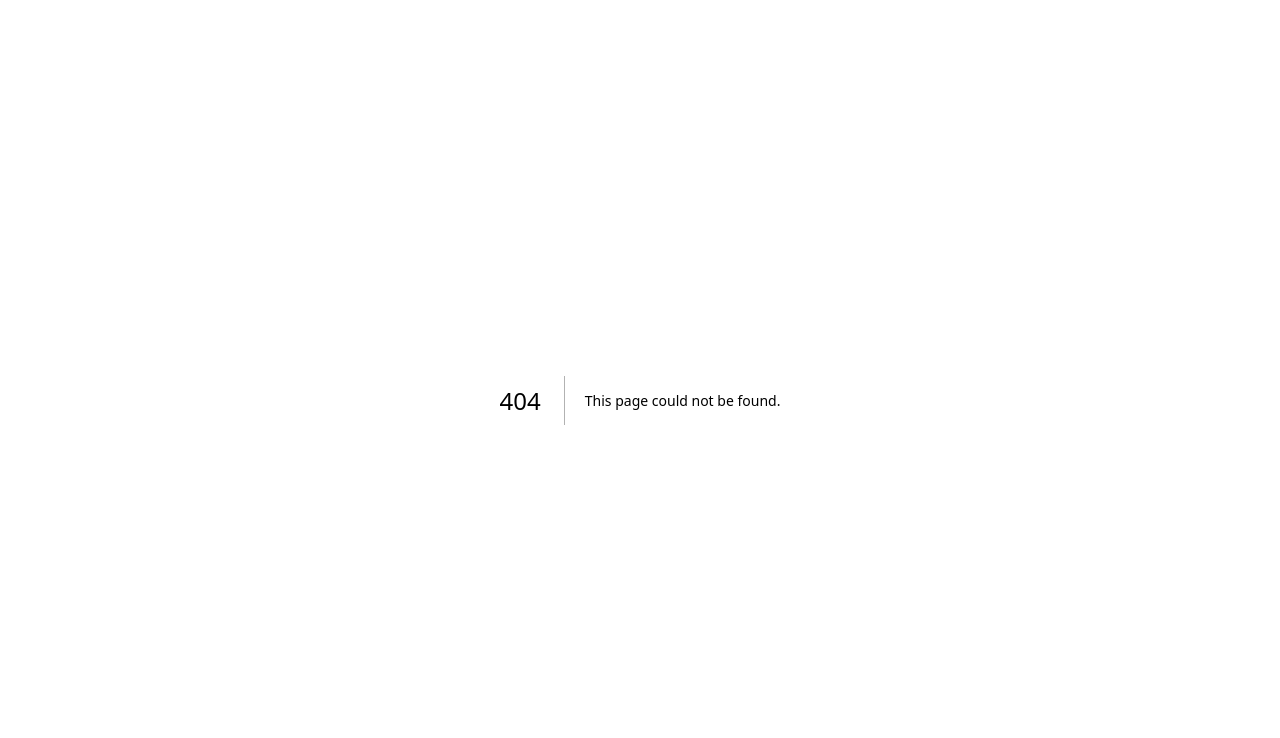
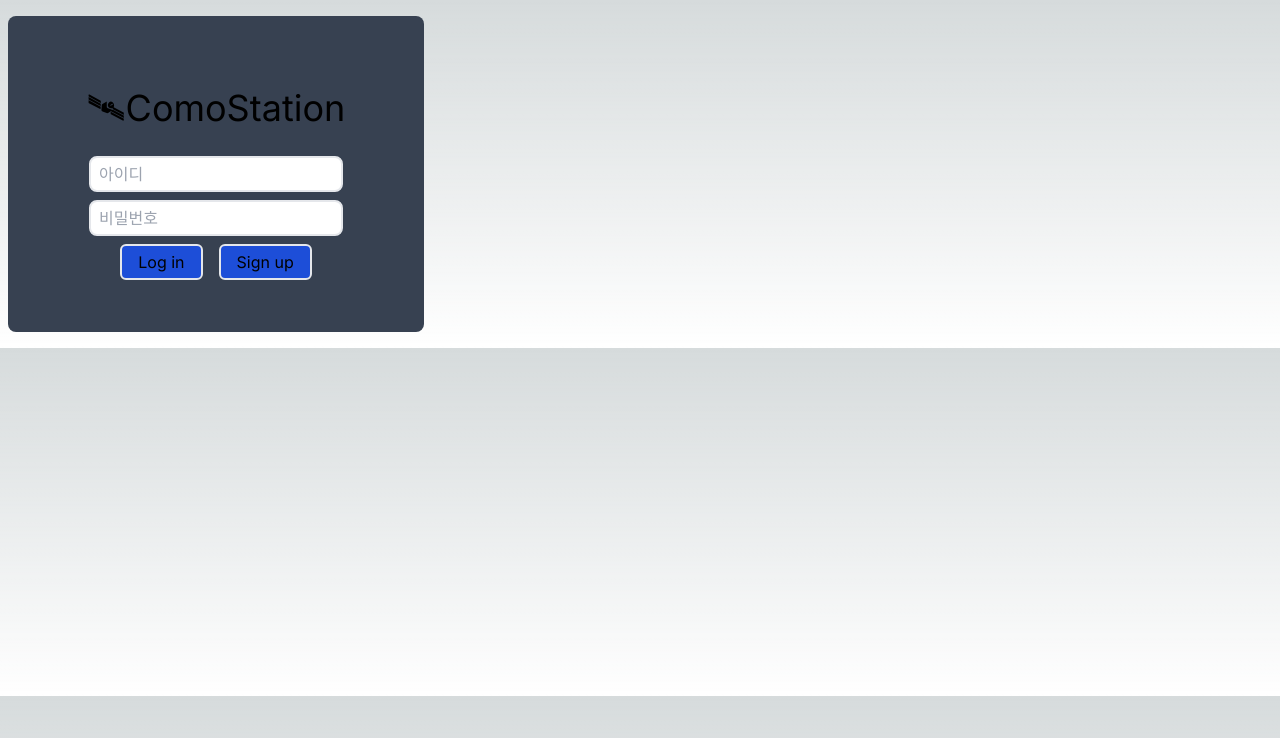
Before and after one commit to xchxn/ComoStation, a Next.js app in the folder comofront/: page /dashboard/auth in a window 1280 px wide. Before the commit this address had no page. Shown: the top 738 px of the page. Built offline with nearby package versions, Linux system fonts and the light colour scheme.

Commit message:
some changes nextjs

```diff
--- /dev/null
+++ b/comofront/src/app/dashboard/auth/page.tsx
@@ -0,0 +1,37 @@
+import { useEffect } from "react";
+
+function Login(){
+
+  return (
+    <ul>
+      <li className="grid box-content h-128 w-80 bg-gray-700 mx-2 rounded-lg my-4 justify-items-center overflow-hidden place-items-start p-6 py-8 sm:p-8 lg:p-12">
+        <h1 className="my-6 text-4xl">🛰ComoStation</h1>
+        <div>
+            <input
+                className="mx-2 my-1 px-2 py-1 border-2 border-solid rounded-lg"
+                type="id"
+                id="id"
+                name="id"
+                placeholder="아이디"
+                title="아이디"
+                />
+        </div>
+        <div>
+            <input
+                className="mx-2 my-1 px-2 py-1 border-2 border-solid rounded-lg"
+                type="password"
+                id="pw"
+                name="pw"
+                placeholder="비밀번호"
+                title="비밀번호"
+                />
+        </div>
+        <div>
+            <button className="mx-2 my-1 border-2 border-solid rounded-md bg-blue-700 px-4 py-1"> Log in</button>
+            <button className="mx-2 my-1 border-2 border-solid rounded-md bg-blue-700 px-4 py-1"> Sign up</button>
+        </div>
+      </li>
+    </ul>
+  );
+}
+export default Login
--- /dev/null
+++ b/comofront/src/app/dashboard/layout.tsx
@@ -0,0 +1,14 @@
+export default function DashboardLayout({
+    children, // will be a page or nested layout
+  }: {
+    children: React.ReactNode
+  }) {
+    return (
+      <section>
+        {/* Include shared UI here e.g. a header or sidebar */}
+        <nav></nav>
+
+        {children}
+      </section>
+    )
+  }
--- /dev/null
+++ b/comofront/src/app/dashboard/page.tsx
@@ -0,0 +1,4 @@
+// `app/dashboard/page.tsx` is the UI for the `/dashboard` URL
+export default function Page() {
+    return <h1>Hello, Dashbasdfsdfoard Page!</h1>
+  }
--- a/comofront/src/app/globals.css
+++ b/comofront/src/app/globals.css
@@ -31,3 +31,20 @@ body {
     text-wrap: balance;
   }
 }
+
+.panel_wrap {
+  position: relative;
+  height: 100%;
+  letter-spacing: -.5px;
+  z-index: 3;
+  margin-top: -8px;
+}
+.panel_inner {
+  padding: 20px 28px;
+}
+.panel_item {
+  border: 1px solid #c6c6c6;
+  border-radius: 6px;
+  background-color: #fff;
+  box-shadow: 0 5px 8px 0 rgba(68,68,68,.04);
+}
--- a/comofront/src/app/page.tsx
+++ b/comofront/src/app/page.tsx
@@ -1,113 +1,3 @@
-import Image from "next/image";
-
-export default function Home() {
-  return (
-    <main className="flex min-h-screen flex-col items-center justify-between p-24">
-      <div className="z-10 max-w-5xl w-full items-center justify-between font-mono text-sm lg:flex">
-        <p className="fixed left-0 top-0 flex w-full justify-center border-b border-gray-300 bg-gradient-to-b from-zinc-200 pb-6 pt-8 backdrop-blur-2xl dark:border-neutral-800 dark:bg-zinc-800/30 dark:from-inherit lg:static lg:w-auto  lg:rounded-xl lg:border lg:bg-gray-200 lg:p-4 lg:dark:bg-zinc-800/30">
-          Get started by editing&nbsp;
-          <code className="font-mono font-bold">src/app/page.tsx</code>
-        </p>
-        <div className="fixed bottom-0 left-0 flex h-48 w-full items-end justify-center bg-gradient-to-t from-white via-white dark:from-black dark:via-black lg:static lg:h-auto lg:w-auto lg:bg-none">
-          <a
-            className="pointer-events-none flex place-items-center gap-2 p-8 lg:pointer-events-auto lg:p-0"
-            href="https://vercel.com?utm_source=create-next-app&utm_medium=appdir-template&utm_campaign=create-next-app"
-            target="_blank"
-            rel="noopener noreferrer"
-          >
-            By{" "}
-            <Image
-              src="/vercel.svg"
-              alt="Vercel Logo"
-              className="dark:invert"
-              width={100}
-              height={24}
-              priority
-            />
-          </a>
-        </div>
-      </div>
-
-      <div className="relative flex place-items-center before:absolute before:h-[300px] before:w-full sm:before:w-[480px] before:-translate-x-1/2 before:rounded-full before:bg-gradient-radial before:from-white before:to-transparent before:blur-2xl before:content-[''] after:absolute after:-z-20 after:h-[180px] after:w-full sm:after:w-[240px] after:translate-x-1/3 after:bg-gradient-conic after:from-sky-200 after:via-blue-200 after:blur-2xl after:content-[''] before:dark:bg-gradient-to-br before:dark:from-transparent before:dark:to-blue-700 before:dark:opacity-10 after:dark:from-sky-900 after:dark:via-[#0141ff] after:dark:opacity-40 before:lg:h-[360px] z-[-1]">
-        <Image
-          className="relative dark:drop-shadow-[0_0_0.3rem_#ffffff70] dark:invert"
-          src="/next.svg"
-          alt="Next.js Logo"
-          width={180}
-          height={37}
-          priority
-        />
-      </div>
-
-      <div className="mb-32 grid text-center lg:max-w-5xl lg:w-full lg:mb-0 lg:grid-cols-4 lg:text-left">
-        <a
-          href="https://nextjs.org/docs?utm_source=create-next-app&utm_medium=appdir-template&utm_campaign=create-next-app"
-          className="group rounded-lg border border-transparent px-5 py-4 transition-colors hover:border-gray-300 hover:bg-gray-100 hover:dark:border-neutral-700 hover:dark:bg-neutral-800/30"
-          target="_blank"
-          rel="noopener noreferrer"
-        >
-          <h2 className={`mb-3 text-2xl font-semibold`}>
-            Docs{" "}
-            <span className="inline-block transition-transform group-hover:translate-x-1 motion-reduce:transform-none">
-              -&gt;
-            </span>
-          </h2>
-          <p className={`m-0 max-w-[30ch] text-sm opacity-50`}>
-            Find in-depth information about Next.js features and API.
-          </p>
-        </a>
-
-        <a
-          href="https://nextjs.org/learn?utm_source=create-next-app&utm_medium=appdir-template-tw&utm_campaign=create-next-app"
-          className="group rounded-lg border border-transparent px-5 py-4 transition-colors hover:border-gray-300 hover:bg-gray-100 hover:dark:border-neutral-700 hover:dark:bg-neutral-800/30"
-          target="_blank"
-          rel="noopener noreferrer"
-        >
-          <h2 className={`mb-3 text-2xl font-semibold`}>
-            Learn{" "}
-            <span className="inline-block transition-transform group-hover:translate-x-1 motion-reduce:transform-none">
-              -&gt;
-            </span>
-          </h2>
-          <p className={`m-0 max-w-[30ch] text-sm opacity-50`}>
-            Learn about Next.js in an interactive course with&nbsp;quizzes!
-          </p>
-        </a>
-
-        <a
-          href="https://vercel.com/templates?framework=next.js&utm_source=create-next-app&utm_medium=appdir-template&utm_campaign=create-next-app"
-          className="group rounded-lg border border-transparent px-5 py-4 transition-colors hover:border-gray-300 hover:bg-gray-100 hover:dark:border-neutral-700 hover:dark:bg-neutral-800/30"
-          target="_blank"
-          rel="noopener noreferrer"
-        >
-          <h2 className={`mb-3 text-2xl font-semibold`}>
-            Templates{" "}
-            <span className="inline-block transition-transform group-hover:translate-x-1 motion-reduce:transform-none">
-              -&gt;
-            </span>
-          </h2>
-          <p className={`m-0 max-w-[30ch] text-sm opacity-50`}>
-            Explore starter templates for Next.js.
-          </p>
-        </a>
-
-        <a
-          href="https://vercel.com/new?utm_source=create-next-app&utm_medium=appdir-template&utm_campaign=create-next-app"
-          className="group rounded-lg border border-transparent px-5 py-4 transition-colors hover:border-gray-300 hover:bg-gray-100 hover:dark:border-neutral-700 hover:dark:bg-neutral-800/30"
-          target="_blank"
-          rel="noopener noreferrer"
-        >
-          <h2 className={`mb-3 text-2xl font-semibold`}>
-            Deploy{" "}
-            <span className="inline-block transition-transform group-hover:translate-x-1 motion-reduce:transform-none">
-              -&gt;
-            </span>
-          </h2>
-          <p className={`m-0 max-w-[30ch] text-sm opacity-50 text-balance`}>
-            Instantly deploy your Next.js site to a shareable URL with Vercel.
-          </p>
-        </a>
-      </div>
-    </main>
-  );
+export default function Page() {
+  return <h1>Hello,Next.js!</h1>
 }
```
Also changed, not shown: 1 other file (tests, documents, lock files or other folders).
